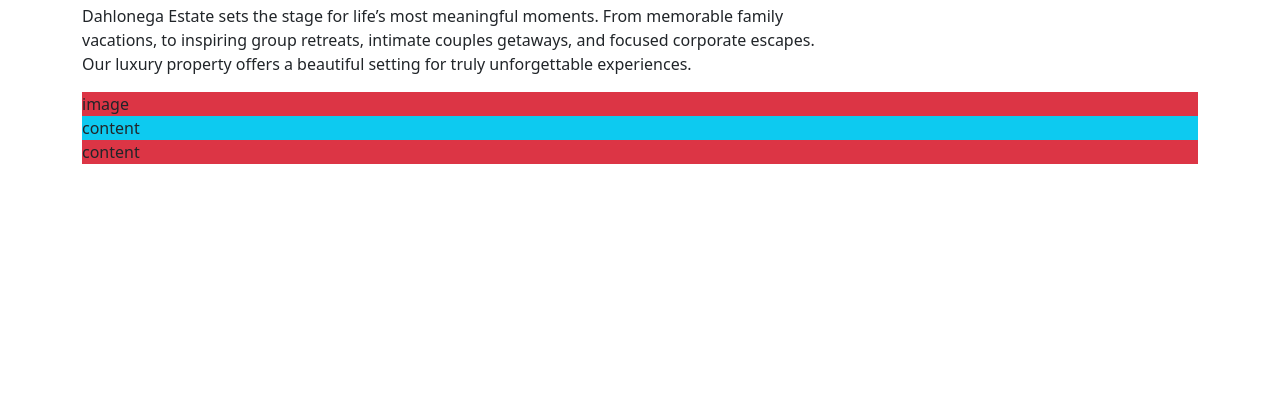
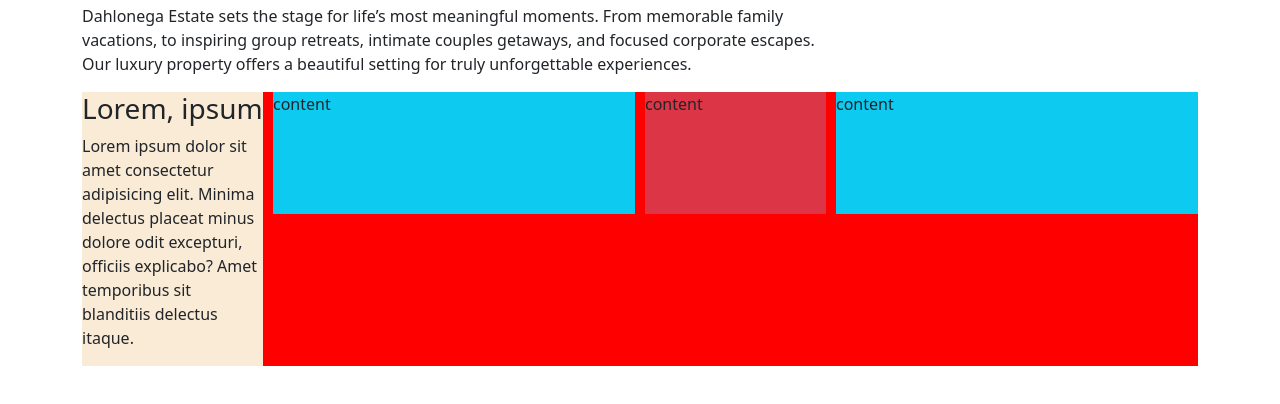
Before and after one commit to akhileshsingh02/dahlonegaestate, a plain HTML site: page index.html in a window 1280 px wide. Shown: the part 90-494 px from the top of the page. Drawn offline with Linux system fonts and the light colour scheme.

Commit message:
update layout

```diff
--- a/assets/css/style.css
+++ b/assets/css/style.css
@@ -1,4 +1,4 @@
-*{
+* {
     padding: 0px;
     margin: 0px;
     box-sizing: border-box;
@@ -27,12 +27,21 @@
     --other-font: "Cardo", serif; */
 }
 
-body{
+body {
     background-color: var(--white-color);
 }
 
 
-.info-grid{
+.info-grid {
+    display: grid;
+    grid-template-rows: 1fr 1fr;
+    grid-template-columns: 1fr 2fr 1fr 2fr;
+    background-color: red;
+    grid-gap: 10px;
+}
 
-
+.img-item {
+    background: antiquewhite;
+    grid-row-start: 1;
+    grid-row-end: 5;
 }
--- a/index.html
+++ b/index.html
@@ -27,16 +27,23 @@
         <div class="row">
             <div class="col-8">
                 <h2>Perfect For Every Special Occasion</h2>
-                 <p>Dahlonega Estate sets the stage for life’s most meaningful moments. From memorable family vacations, to inspiring group retreats, intimate couples getaways, and focused corporate escapes. Our luxury property offers a beautiful setting for truly unforgettable experiences.</p>
+                <p>Dahlonega Estate sets the stage for life’s most meaningful moments. From memorable family vacations,
+                    to inspiring group retreats, intimate couples getaways, and focused corporate escapes. Our luxury
+                    property offers a beautiful setting for truly unforgettable experiences.</p>
             </div>
         </div>
 
         <div class="row">
             <div class="col-12">
                 <div class="info-grid">
-                     <div class="bg-danger">image</div>
+                    <div class="img-item">
+                        <h3>Lorem, ipsum</h3>
+                        <p>Lorem ipsum dolor sit amet consectetur adipisicing elit. Minima delectus placeat minus dolore
+                            odit excepturi, officiis explicabo? Amet temporibus sit blanditiis delectus itaque.</p>
+                    </div>
                     <div class="bg-info">content</div>
                     <div class="bg-danger">content</div>
+                    <div class="bg-info">content</div>
                 </div>
 
             </div>
```
Lines whose indentation alone changed are shown as unchanged.
